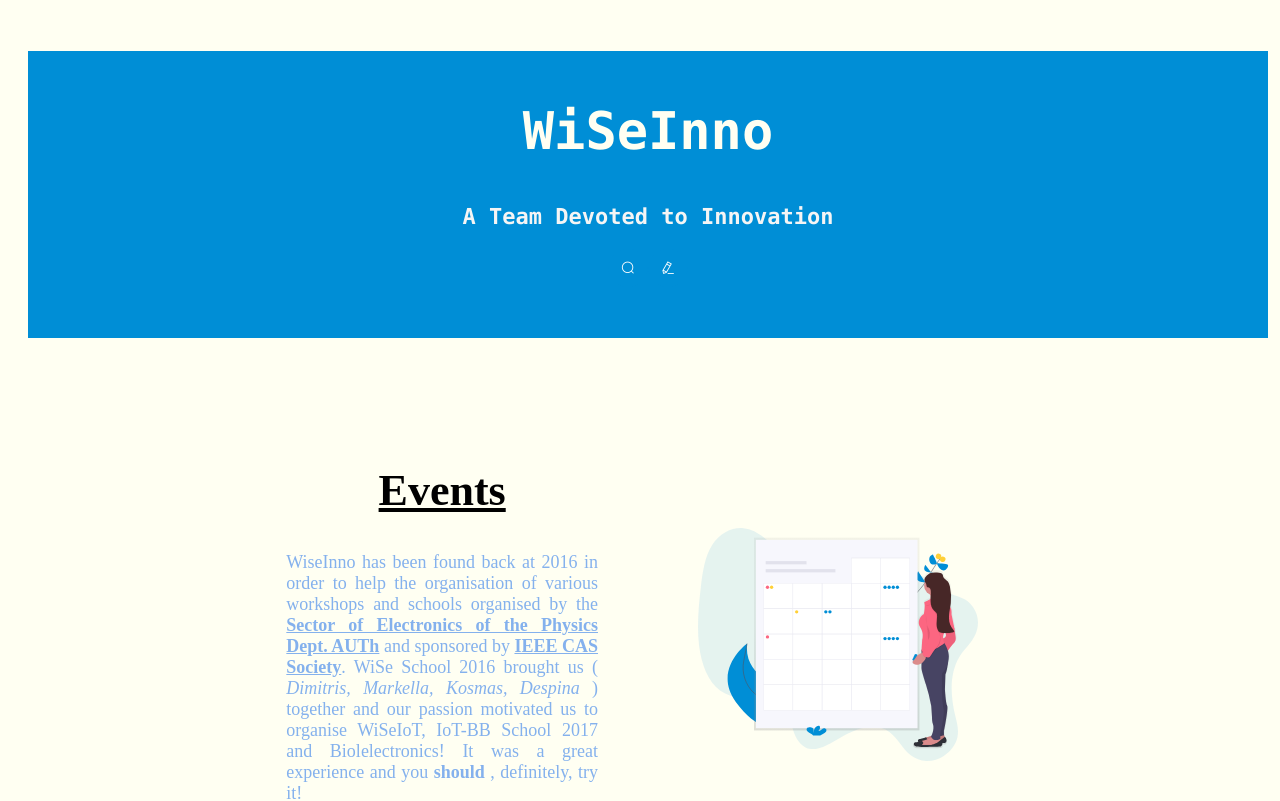
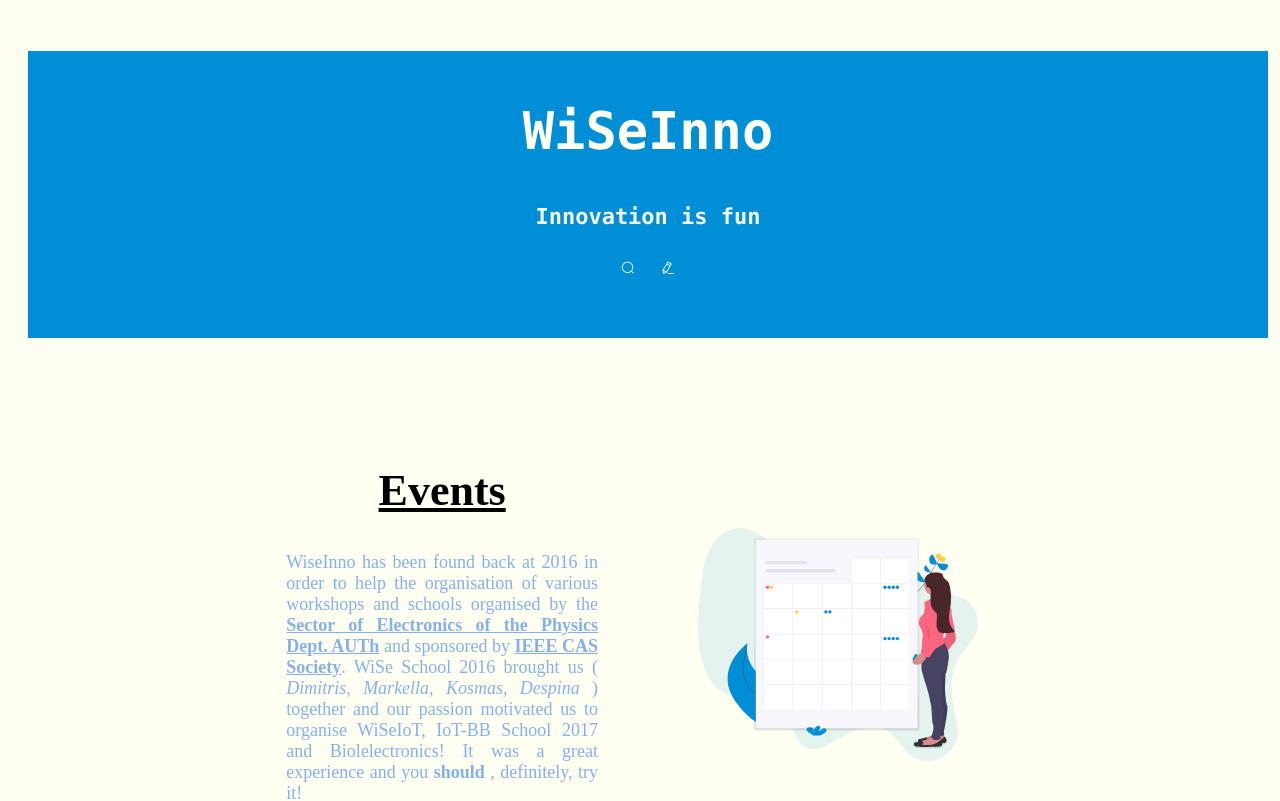
Before and after one commit to WiSeInno/home, a Vue app: page / in a window 1280 px wide. Shown: the top 801 px of the page. Built offline with nearby package versions, Linux system fonts and the light colour scheme; a web font is replaced by a local one.

Commit message:
fixes the subheader text on hero

```diff
--- a/src/components/hero.vue
+++ b/src/components/hero.vue
@@ -1,7 +1,7 @@
 <template>
   <div id="hero">
     <h1 class="title">WiSeInno</h1>
-    <h2 class="subtitle">A Team Devoted to Innovation</h2>
+    <h2 class="subtitle">Innovation is fun</h2>
     <div class="icon_bar">
       <a>
         <el-button type='primary' icon='el-icon-search' circle></el-button>
```
